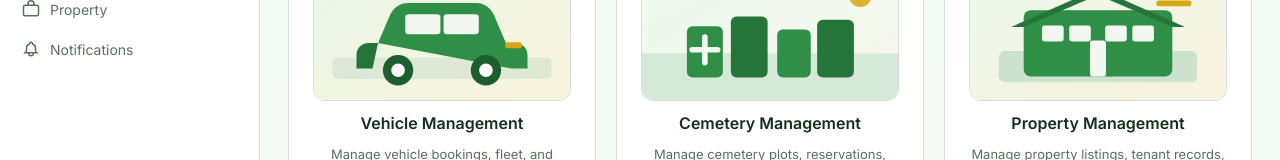
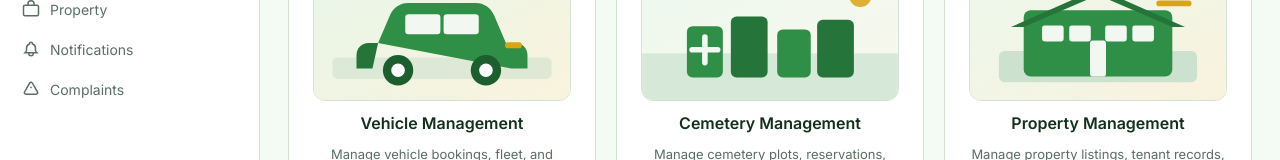
Before and after one commit to thisal2006/muc-digital, a React (Vite) app in the folder muc digital dashboard/muc/: page / in a window 1280 px wide. Shown: the part 241-401 px from the top of the page. Built offline with nearby package versions, Linux system fonts and the light colour scheme; no server answers; sample sign-in values are in the browser's storage.

Commit message:
Update DashboardLayout.jsx

```diff
--- a/muc digital dashboard/muc/src/components/layout/DashboardLayout.jsx
+++ b/muc digital dashboard/muc/src/components/layout/DashboardLayout.jsx
@@ -93,6 +93,15 @@ const mainNav = [
       </svg>
     ),
   },
+  {
+    to: '/complaints',
+    name: 'Complaints',
+    icon: (
+      <svg fill="none" stroke="currentColor" strokeWidth="2" viewBox="0 0 24 24">
+        <path d="M12 9v2m0 4h.01m-6.938 4h13.856c1.54 0 2.502-1.667 1.732-3L13.732 4c-.77-1.333-2.694-1.333-3.464 0L3.34 16c-.77 1.333.192 3 1.732 3z" />
+      </svg>
+    ),
+  },
 ];
 
 const pageTitles = {
@@ -104,6 +113,7 @@ const pageTitles = {
   '/cemetery': 'Cemetery',
   '/property': 'Property',
   '/notifications': 'Notifications',
+  '/complaints': 'Complaints',
 };
 
 export default function DashboardLayout() {
```
